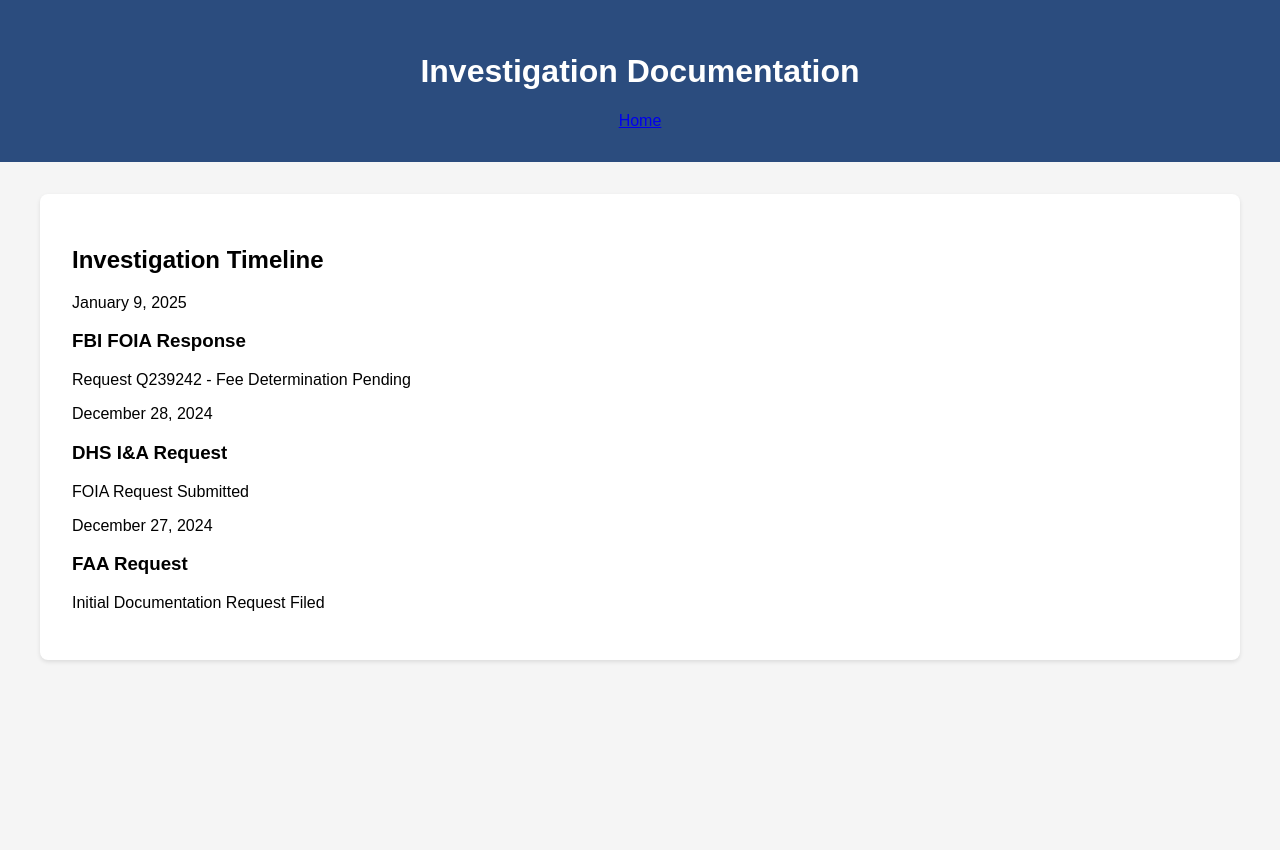
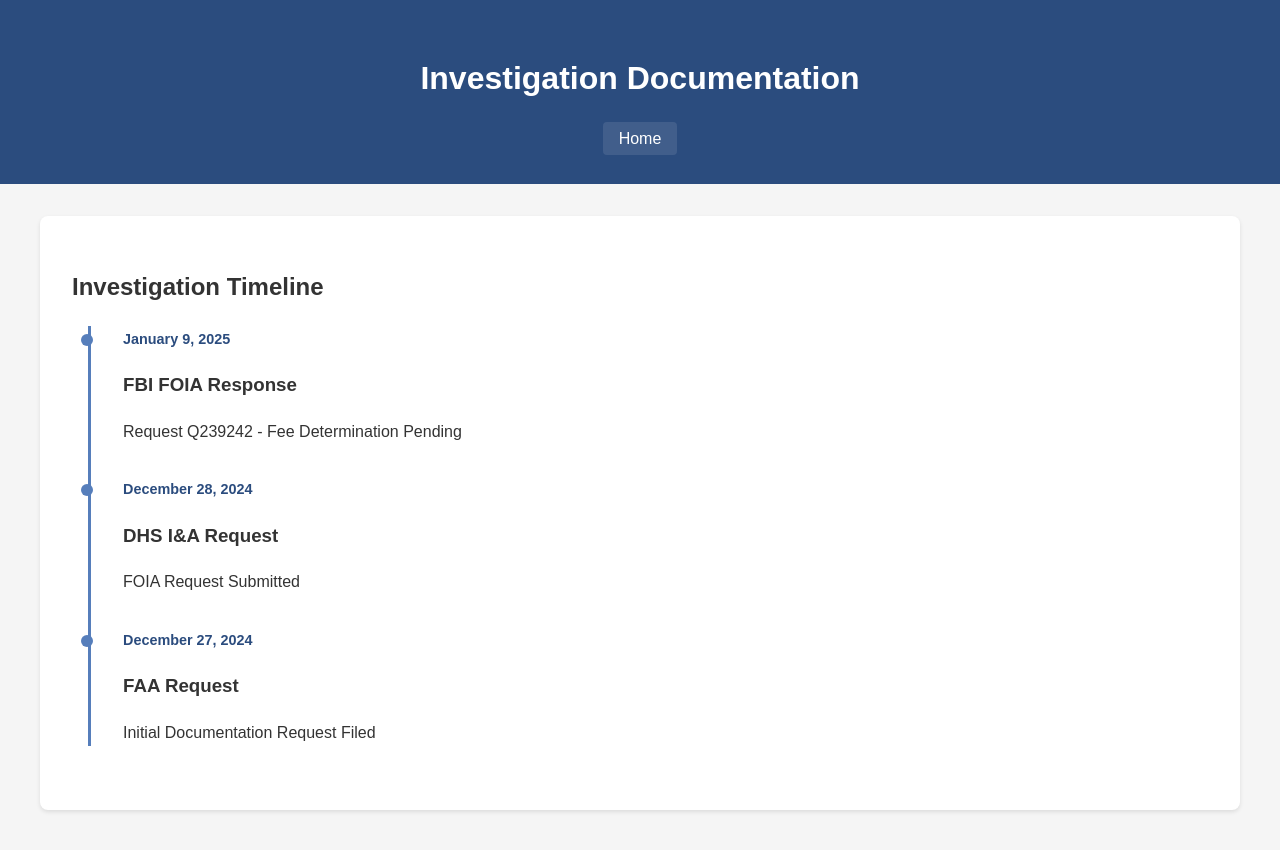
Before and after one commit to BS-Prophet/2024-drone-sightings-research, a plain HTML site: page docs/index.html in a window 1280 px wide. Before the commit the page ends 800 px from the top, so only its background shows below. Drawn offline with Linux system fonts and the light colour scheme.

Commit message:
Update styles.css
minor update

```diff
--- a/styles.css
+++ b/styles.css
@@ -1,16 +1,38 @@
-/* styles.css - Northeast Drone Sightings Investigation Website Styling */
+/* Enhanced styles for investigation site */
+:root {
+    --primary-color: #2b4c7e;
+    --secondary-color: #567ebb;
+    --accent-color: #4CAF50;
+    --text-color: #333;
+    --background-color: #f5f5f5;
+}
 
 body {
     margin: 0;
     font-family: Arial, sans-serif;
-    background: #f5f5f5;
+    background: var(--background-color);
+    color: var(--text-color);
+    line-height: 1.6;
 }
 
 .main-header {
-    background: #2b4c7e;
+    background: var(--primary-color);
     color: white;
     padding: 2rem;
     text-align: center;
+}
+
+nav {
+    margin-top: 1rem;
+}
+
+nav a {
+    color: white;
+    text-decoration: none;
+    padding: 0.5rem 1rem;
+    margin: 0 0.5rem;
+    border-radius: 4px;
+    background: rgba(255,255,255,0.1);
 }
 
 main {
@@ -27,21 +49,89 @@ section {
     box-shadow: 0 2px 4px rgba(0,0,0,0.1);
 }
 
-.status-grid {
-    display: grid;
-    grid-template-columns: repeat(auto-fit, minmax(300px, 1fr));
-    gap: 2rem;
+/* Timeline styling */
+.timeline-entries {
+    border-left: 3px solid var(--secondary-color);
+    padding-left: 2rem;
+    margin-left: 1rem;
 }
 
-.doc-grid {
-    display: grid;
-    grid-template-columns: repeat(auto-fit, minmax(250px, 1fr));
-    gap: 2rem;
+.timeline-item {
+    margin-bottom: 2rem;
+    position: relative;
 }
 
-footer {
-    text-align: center;
-    padding: 2rem;
-    background: #333;
+.timeline-item::before {
+    content: '';
+    width: 12px;
+    height: 12px;
+    background: var(--secondary-color);
+    border-radius: 50%;
+    position: absolute;
+    left: -2.6rem;
+    top: 0.5rem;
+}
+
+.date {
+    color: var(--primary-color);
+    font-weight: bold;
+    font-size: 0.9rem;
+}
+
+/* Evidence table styling */
+.evidence-table {
+    width: 100%;
+    border-collapse: collapse;
+    margin: 1rem 0;
+}
+
+.evidence-table th,
+.evidence-table td {
+    padding: 1rem;
+    text-align: left;
+    border-bottom: 1px solid #ddd;
+}
+
+.evidence-table th {
+    background: var(--secondary-color);
     color: white;
 }
+
+/* FOIA tracking table */
+.foia-table {
+    width: 100%;
+    border-collapse: collapse;
+}
+
+.foia-table th,
+.foia-table td {
+    padding: 1rem;
+    text-align: left;
+    border: 1px solid #ddd;
+}
+
+.foia-table th {
+    background: var(--primary-color);
+    color: white;
+}
+
+.foia-table tr:nth-child(even) {
+    background: #f8f9fa;
+}
+
+/* Responsive design */
+@media (max-width: 768px) {
+    main {
+        padding: 1rem;
+    }
+
+    .timeline-entries {
+        margin-left: 0;
+    }
+
+    .evidence-table,
+    .foia-table {
+        display: block;
+        overflow-x: auto;
+    }
+}
```
